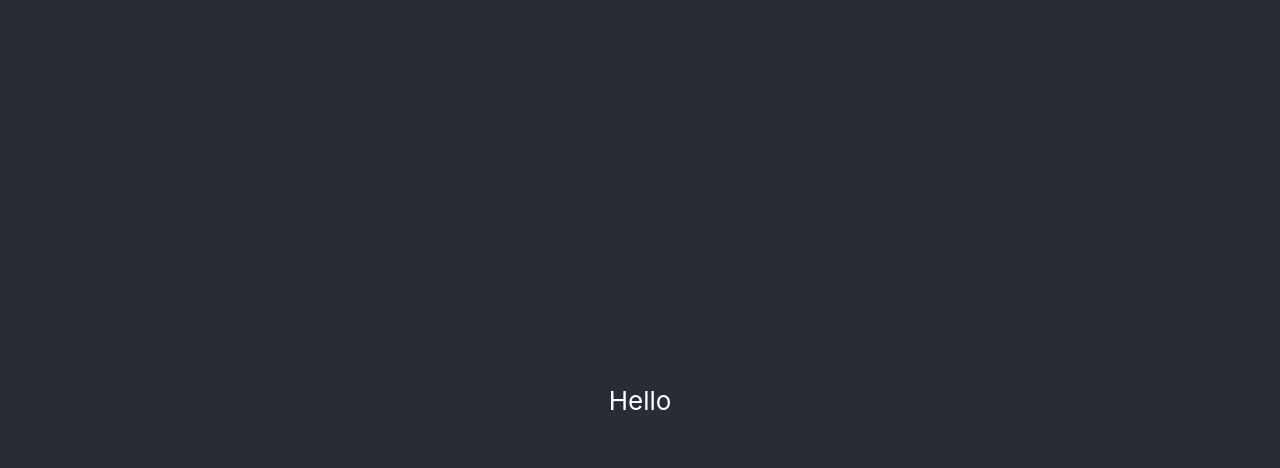
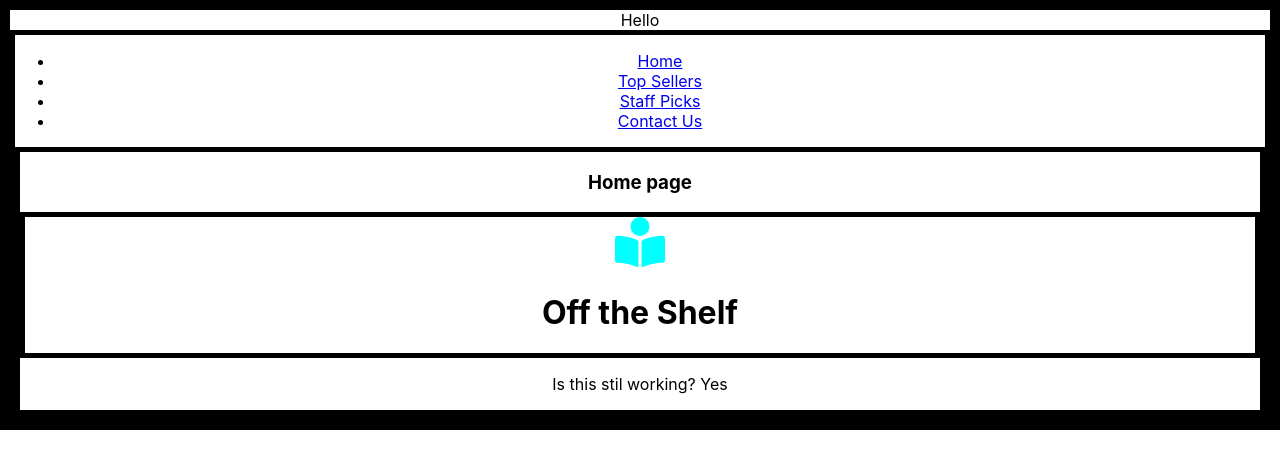
Before and after one commit to VanessaMorenoTorres/OffTheShelf, a React (Create React App) app in the folder off-the-shelf/: page / in a window 1280 px wide. Shown: the top 468 px of the page. Built offline with nearby package versions, Linux system fonts and the light colour scheme.

Commit message:
Navigation works

```diff
--- a/off-the-shelf/src/App.css
+++ b/off-the-shelf/src/App.css
@@ -1,38 +1,11 @@
 .App {
   text-align: center;
 }
-
-.App-logo {
-  height: 40vmin;
-  pointer-events: none;
+.BookLogo{
+  max-height: 50px;
+  color: aqua;
 }
 
-@media (prefers-reduced-motion: no-preference) {
-  .App-logo {
-    animation: App-logo-spin infinite 20s linear;
-  }
+div{
+  border: solid 5px black;
 }
-
-.App-header {
-  background-color: #282c34;
-  min-height: 100vh;
-  display: flex;
-  flex-direction: column;
-  align-items: center;
-  justify-content: center;
-  font-size: calc(10px + 2vmin);
-  color: white;
-}
-
-.App-link {
-  color: #61dafb;
-}
-
-@keyframes App-logo-spin {
-  from {
-    transform: rotate(0deg);
-  }
-  to {
-    transform: rotate(360deg);
-  }
-}
--- a/off-the-shelf/src/App.js
+++ b/off-the-shelf/src/App.js
@@ -1,5 +1,6 @@
 import './App.css';
-
+import Home from './components/Home'
+import Navigation from './components/Navigation'
 
 function App() {
   return (
@@ -7,6 +8,8 @@ function App() {
       <header className="App-header">
         Hello
       </header>
+
+      <Navigation/>
     </div>
   );
 }
```
Also changed, not shown: off-the-shelf/src/components/Header.js (line endings or trailing spaces).
